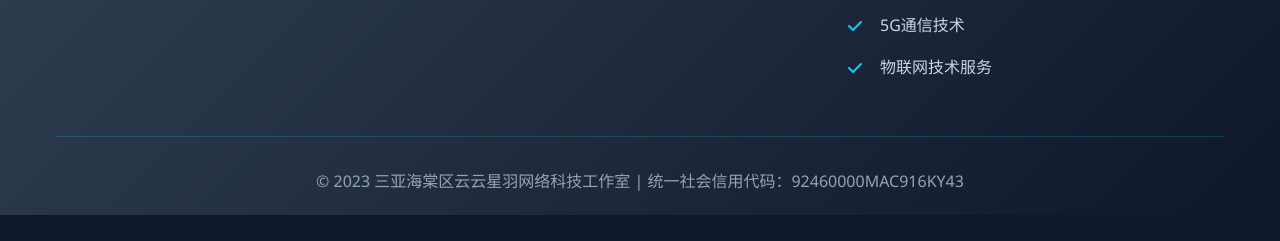
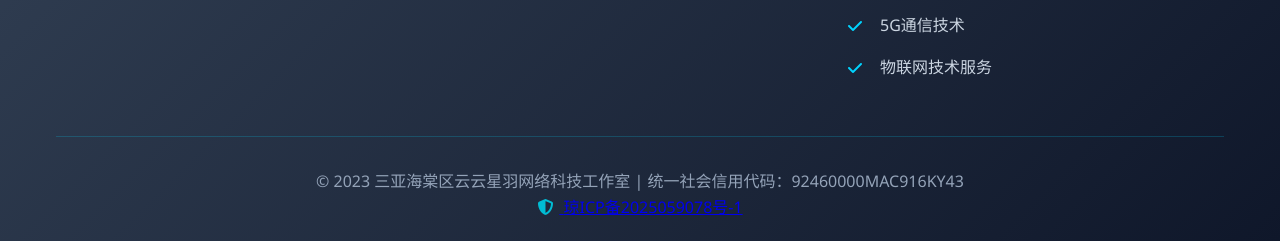
Before and after one commit to starssr/www, a plain HTML site: page index.html in a window 1280 px wide. Shown: the part 2847-3088 px from the top of the page. Before the commit the page ends 3062 px from the top, so only its background shows below. Drawn offline with Linux system fonts and the light colour scheme.

Commit message:
增加icp备案信息

```diff
--- a/index.html
+++ b/index.html
@@ -431,6 +431,13 @@
             </div>
             <div class="copyright">
                 <p>&copy; 2023 三亚海棠区云云星羽网络科技工作室 | 统一社会信用代码：92460000MAC916KY43</p>
+                <p class="beian-info">
+                    <a href="https://beian.miit.gov.cn/" target="_blank" rel="noopener" class="beian-link">
+                        <i class="fas fa-shield-alt beian-icon" aria-hidden="true"
+                            style="margin-right:6px;color:#00bcd4;"></i>
+                        <span class="beian-text">琼ICP备2025059078号-1</span>
+                    </a>
+                </p>
             </div>
         </div>
     </footer>
```
